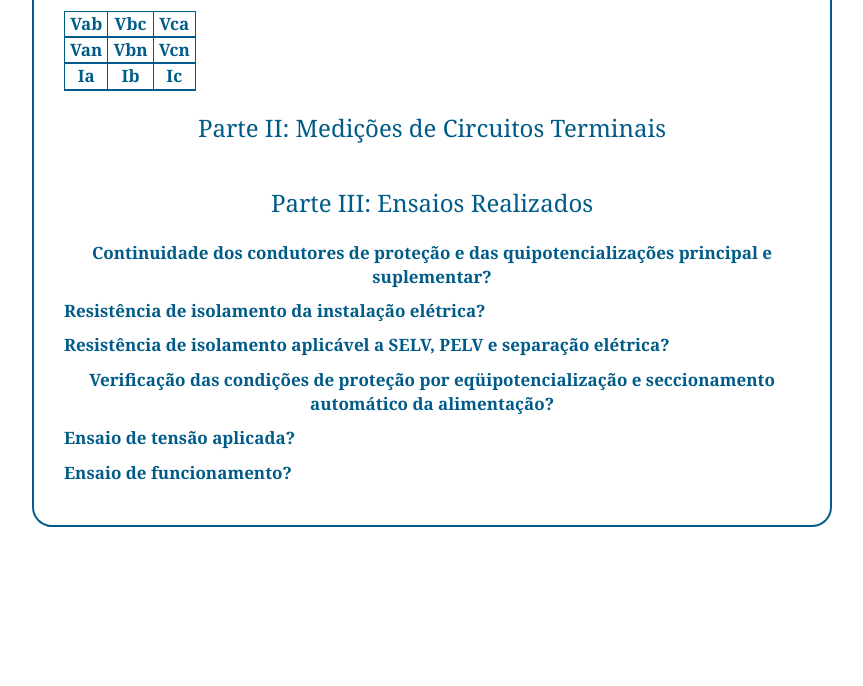
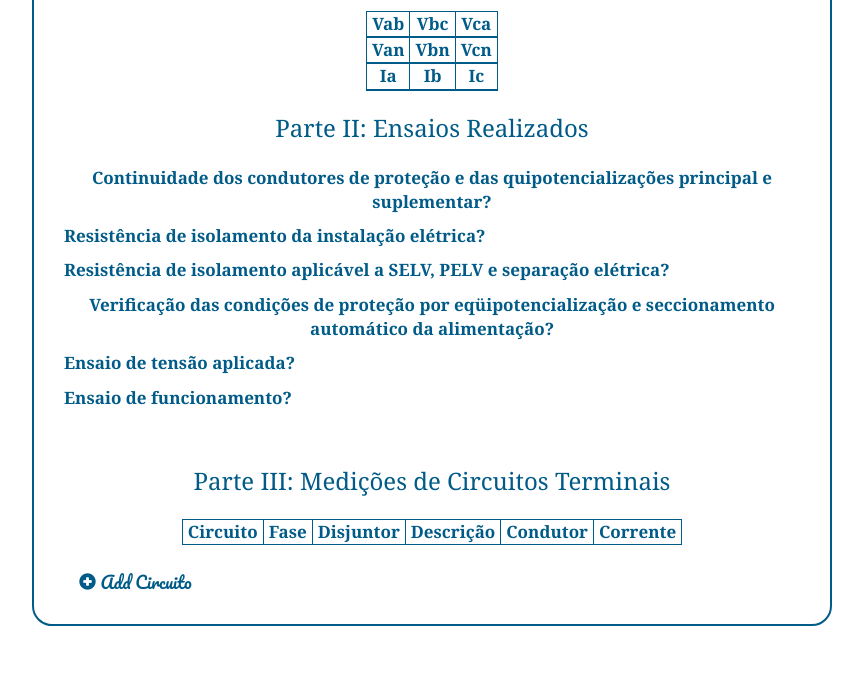
Before and after one commit to fpcoutinho/gerador, a Django app: template relatorio/templates/relatorio/relatorio_quantitativas_visualiza.html in a window 1280 px wide. Shown: the part 493-1179 px from the top of the page, without its empty margins (208-1071 px from the left). Before the commit the page ends 1020 px from the top, so only its background shows below. Run offline with Django 3.2, Linux system fonts and the light colour scheme; the template is opened without the code that fills it, so the values that code supplies are empty; some libraries are stand-ins or nearby versions.

Commit message:
add circuitos finalizado!

```diff
--- a/assets/styles.css
+++ b/assets/styles.css
@@ -92,6 +92,9 @@ img{
     text-justify: auto;
 }
 
+table{
+    margin: auto;
+}
 
 h1 a{
     font-weight: normal;
--- a/gerador/settings.py
+++ b/gerador/settings.py
@@ -45,6 +45,7 @@ INSTALLED_APPS = [
     "bootstrap4",
     "bootstrap_datepicker_plus",
     "bootstrapform",
+
 ]
 
 MIDDLEWARE = [
--- a/relatorio/templates/relatorio/relatorio_quantitativas_visualiza.html
+++ b/relatorio/templates/relatorio/relatorio_quantitativas_visualiza.html
@@ -60,10 +60,7 @@
                                 </tr>
                         </table>
                         <br>
-                        <h3>Parte II: Medições de Circuitos Terminais</h3>
-                        <br>
-                        <br>
-                        <h3>Parte III: Ensaios Realizados</h3>
+                        <h3>Parte II: Ensaios Realizados</h3>
                         <br>
                         <p><b>Continuidade dos condutores de proteção e das quipotencializações principal e suplementar?</b> {{ relatorio.continuidade }}</p>
                         <p><b>Resistência de isolamento da instalação elétrica?</b>{{ relatorio.resistencia }}</p>
@@ -71,8 +68,38 @@
                         <p><b>Verificação das condições de proteção por eqüipotencialização e seccionamento automático da alimentação?</b>{{ relatorio.verificacao }}</p>
                         <p><b>Ensaio de tensão aplicada?</b>{{ relatorio.ensaiodetensao }}</p>
                         <p><b>Ensaio de funcionamento?</b>{{ relatorio.ensaiodefunc }}</p>
+                        <br>
+                        <br>
+                        <h3>Parte III: Medições de Circuitos Terminais</h3>
+                        <br>
+                        <table>
+                                <tr>
+                                        <th>Circuito</th>
+                                        <th>Fase</th>
+                                        <th>Disjuntor</th>
+                                        <th>Descrição</th>
+                                        <th>Condutor</th>
+                                        <th>Corrente</th>
+                                </tr>
+                        {% for circuito in circuitos %}
+                                <tr>
+                                        <td>{{ circuito.modelo }}</td>
+                                        <td>{{ circuito.fase }}</td>
+                                        <td>{{ circuito.disjuntor }}</td>
+                                        <td>{{ circuito.descricao }}</td>
+                                        <td>{{ circuito.condutor }}</td>
+                                        <td>{{ circuito.corrente }}</td>
+                                </tr>
+                        {% endfor %}
+                        </table>
+                        <br>
 
+                        <a class="botao-icon" href="{% url 'relatorio:addcircuito' rel_id=relatorio.id %}">
+                                <span class="glyphicon glyphicon-plus-sign"></span>
+                                Add Circuito
+                        </a>
         </div>
+
 </div>
 
 {% endblock %}
--- a/relatorio/urls.py
+++ b/relatorio/urls.py
@@ -18,4 +18,6 @@ urlpatterns = [
     path('editaqualitativas/<int:rel_id>/', views.qualitativas_edita, name="editaqualitativas"),
     path('addquantitativas/<int:rel_id>/', views.quantitativas_add, name="addquantitativas"),
     path('editaquantitativas/<int:rel_id>/', views.quantitativas_edita, name="editaquantitativas"),
+    path('addcircuito/<int:rel_id>/', views.circuito_add, name="addcircuito"),
+
 ]
```
Also changed, not shown: relatorio/forms.py (+14 -2 lines), relatorio/models.py (+10 -1 lines), relatorio/templates/relatorio/circuito_add.html (added, +21 -0 lines), relatorio/views.py (+15 -2 lines), db.sqlite3, relatorio/migrations/0016_remove_relatorio_circuito_circuito.py (added), relatorio/migrations/0017_rename_relatorio_circuito_rel_pai.py (added), relatorio/migrations/0018_rename_descrição_circuito_descricao.py (added), 1 other file.
